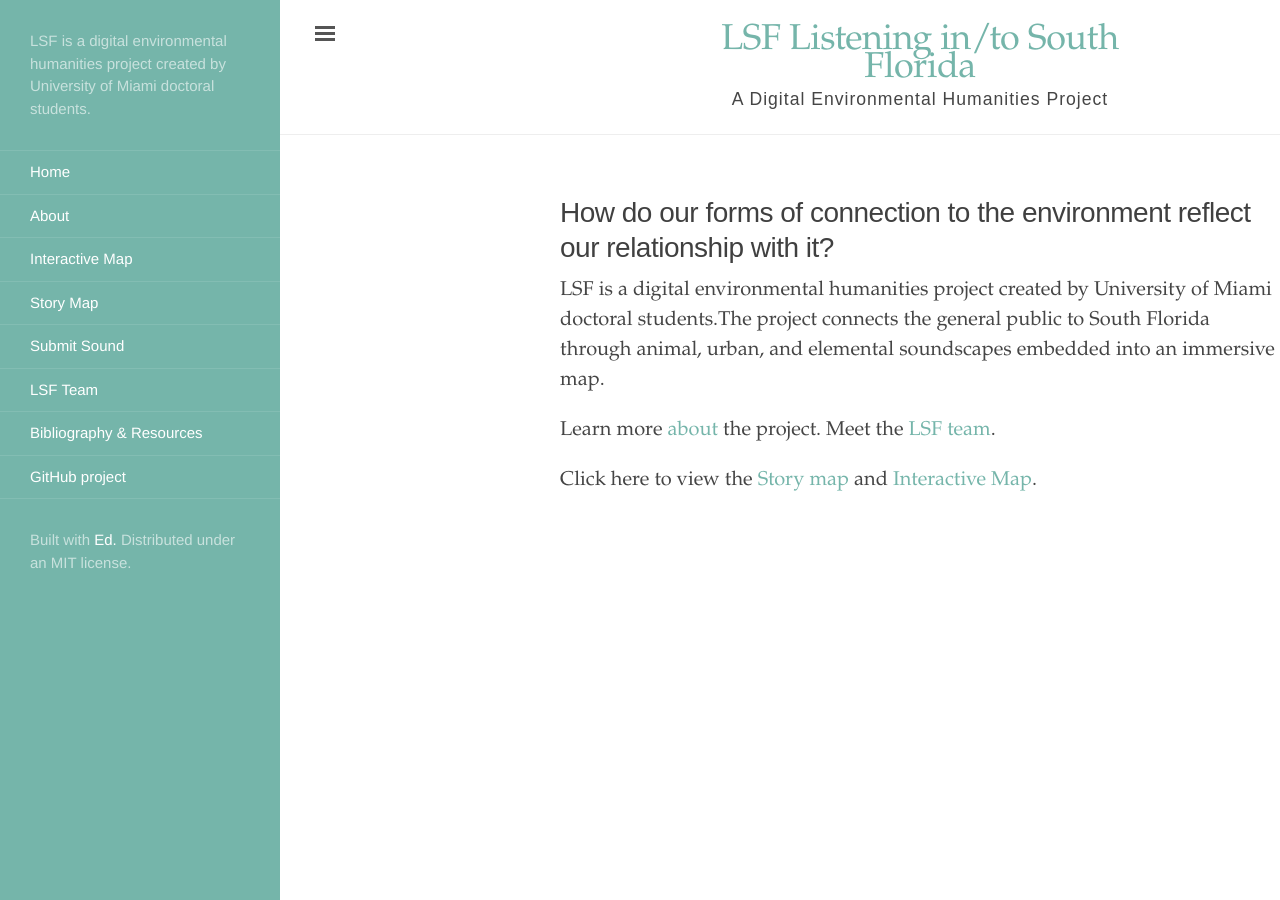
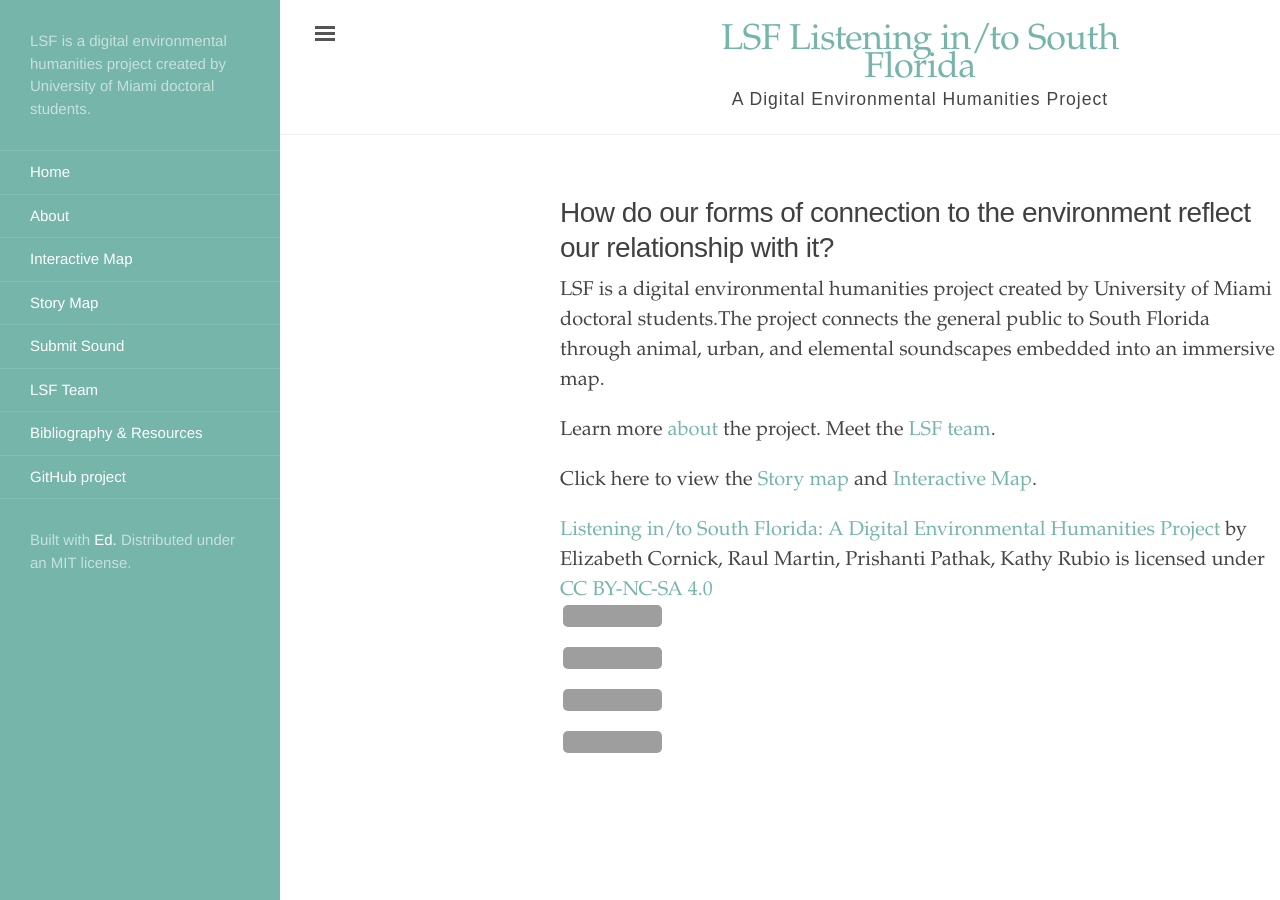
Before and after one commit to rm4-25/lsf_3, a Jekyll site: the page built from index.html, in a window 1280 px wide. Built offline with Jekyll 4.4.1, drawn with Linux system fonts in a browser that asks for light colours; grey boxes are pictures that could not be loaded.

Commit message:
Update index.html
Added our license

```diff
--- a/index.html
+++ b/index.html
@@ -15,3 +15,5 @@
 <p>
   Click here to view the <a href="https://rm4-25.github.io/lsf_3/Story%20Map/">Story map</a> and <a href="https://rm4-25.github.io/lsf_3/Interactive%20Map/">Interactive Map</a>.
 </p>
+
+<p xmlns:cc="http://creativecommons.org/ns#" xmlns:dct="http://purl.org/dc/terms/"><a property="dct:title" rel="cc:attributionURL" href="https://rm4-25.github.io/lsf_3/">Listening in/to South Florida: A Digital Environmental Humanities Project</a> by <span property="cc:attributionName">Elizabeth Cornick, Raul Martin, Prishanti Pathak, Kathy Rubio</span> is licensed under <a href="https://creativecommons.org/licenses/by-nc-sa/4.0/?ref=chooser-v1" target="_blank" rel="license noopener noreferrer" style="display:inline-block;">CC BY-NC-SA 4.0<img style="height:22px!important;margin-left:3px;vertical-align:text-bottom;" src="https://mirrors.creativecommons.org/presskit/icons/cc.svg?ref=chooser-v1" alt=""><img style="height:22px!important;margin-left:3px;vertical-align:text-bottom;" src="https://mirrors.creativecommons.org/presskit/icons/by.svg?ref=chooser-v1" alt=""><img style="height:22px!important;margin-left:3px;vertical-align:text-bottom;" src="https://mirrors.creativecommons.org/presskit/icons/nc.svg?ref=chooser-v1" alt=""><img style="height:22px!important;margin-left:3px;vertical-align:text-bottom;" src="https://mirrors.creativecommons.org/presskit/icons/sa.svg?ref=chooser-v1" alt=""></a></p>
```
